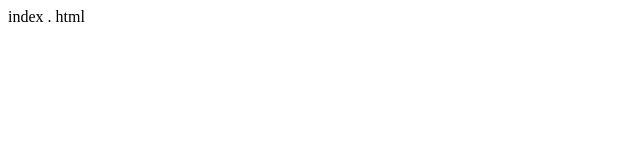
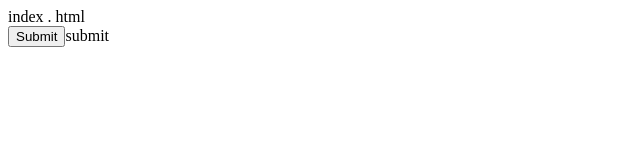
Before and after one commit to vivek01nandanwar/localrepo, a plain HTML site: page index.html in a window 1280 px wide. Shown: the whole page, without its empty margins (0-640 px from the left). Drawn offline with Linux system fonts and the light colour scheme.

Commit message:
button added

```diff
--- a/index.html
+++ b/index.html
@@ -7,5 +7,6 @@
 </head>
 <body>
     <div> index . html </div>
+    <input type="submit">submit</input>
 </body>
 </html>
```
